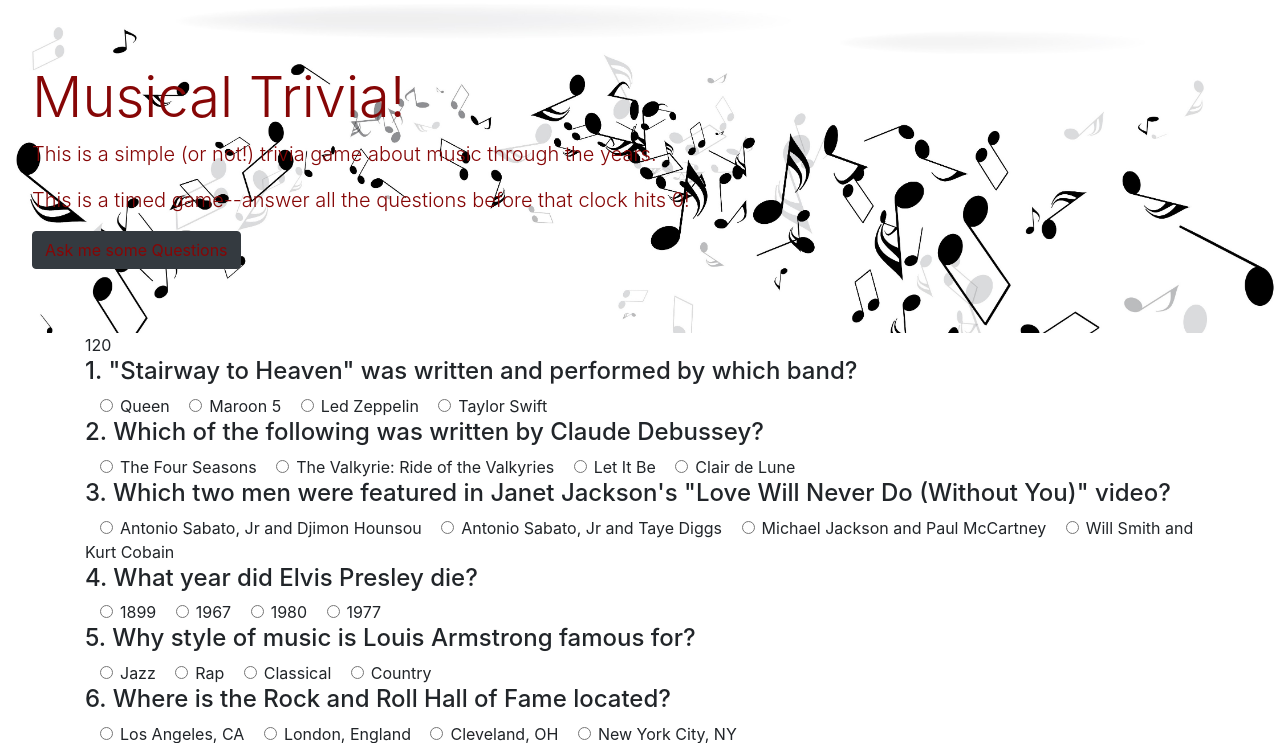
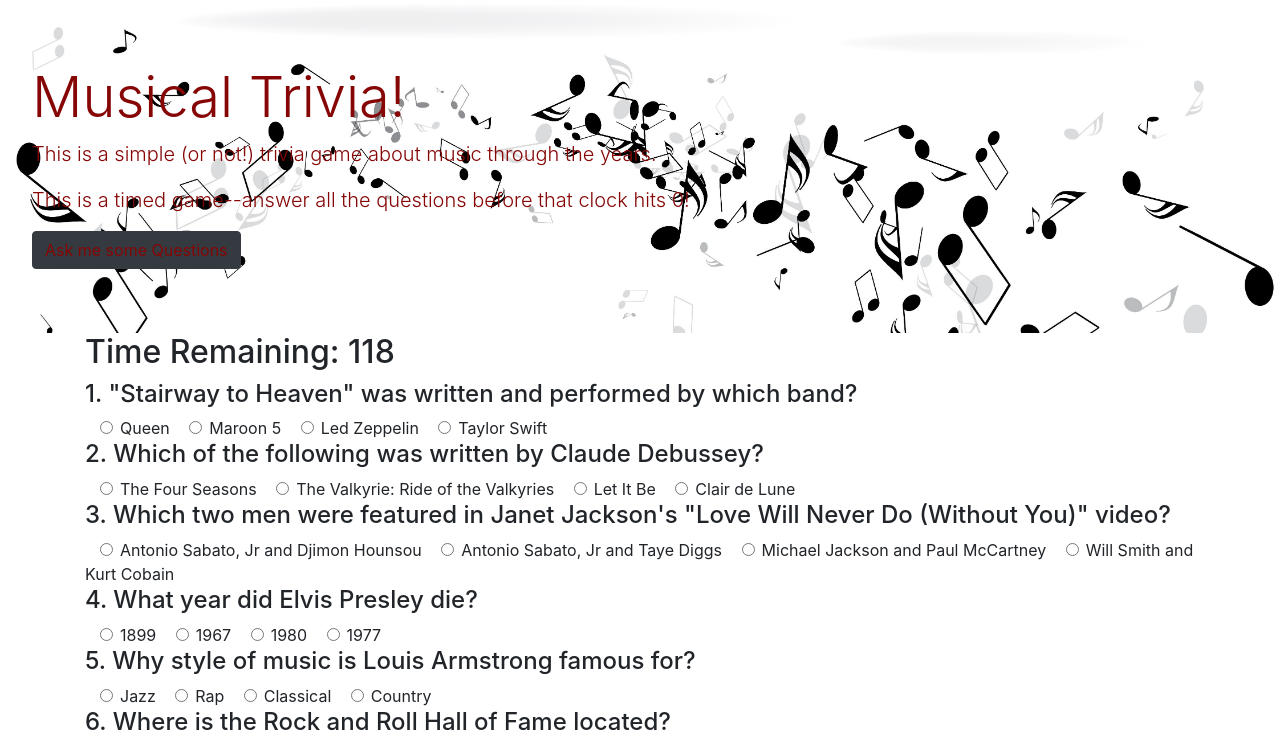
Before and after one commit to kristenmt/TriviaGame, a plain HTML site: page index.html in a window 1280 px wide. Both pictures are taken after a click on the button "Ask me some Questions". Shown: the top 743 px of the page. Drawn offline with nearby package versions, Linux system fonts and the light colour scheme.

Commit message:
timer is now functioning

```diff
--- a/assets/javascript/app.js
+++ b/assets/javascript/app.js
@@ -20,12 +20,14 @@ $("#start-game").on("click", function() {
 
     $("#quiz").show();
     timerGo = setInterval(decrement, 1000);
+    console.log("Game started");
   });
 function decrement(){
     gameTime--;
+    console.log("timer going");
+
+$("#timer").html("<h2>Time Remaining:  " + gameTime + "</h2>");
 }
-$("#timer").html(gameTime);
-
 
 //function for user pressing done button prior to end of timer
 
--- a/index.html
+++ b/index.html
@@ -25,7 +25,7 @@
         <div class="container">
             <div class="row" id="timer-div">
                 <div class="col-12" id="timer">
-                    <h4>Time remaining:</h4>
+
                 </div>
             </div>
             <div class="row" id="game-div">
```
